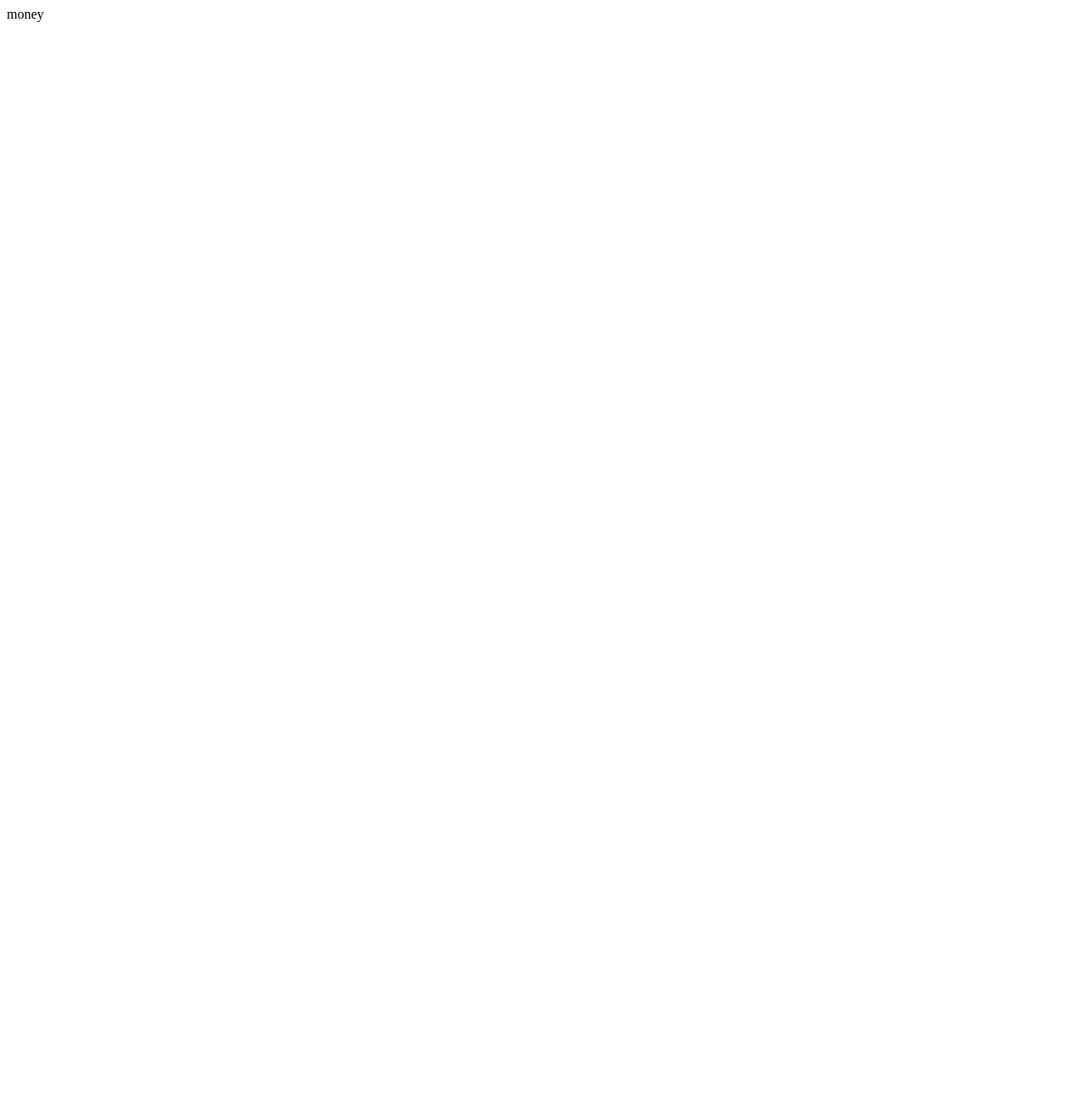
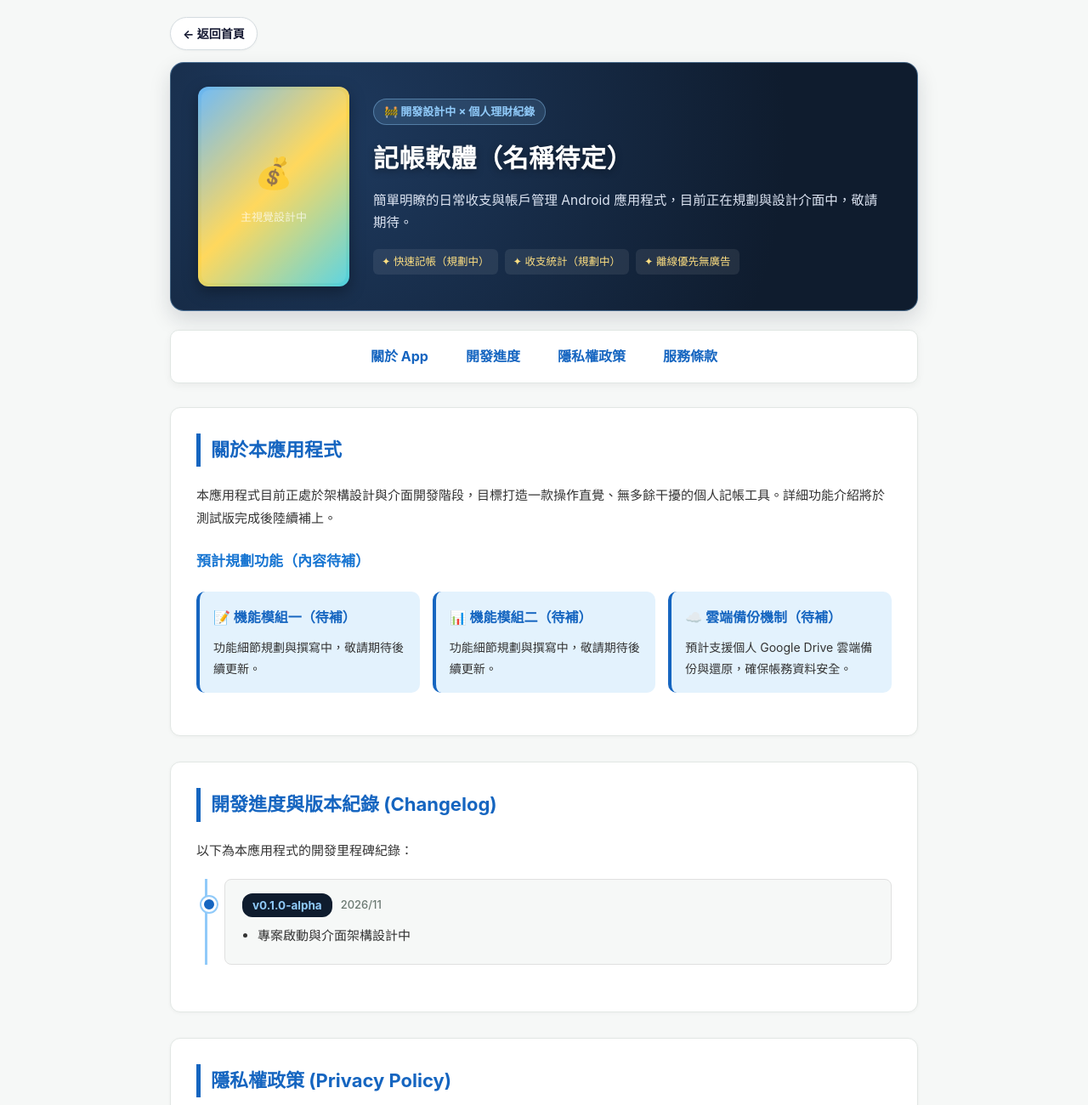
Before and after one commit to nelsonaoa/nelsonaoa.github.io, a plain HTML site: page money/index.html in a window 1280 px wide. Shown: the top 1300 px of the page at 85% size. Before the commit the page ends 800 px from the top, so only its background shows below. Drawn offline with Linux system fonts and the light colour scheme.

Commit message:
Create initial HTML structure for accounting app

```diff
--- a/money/index.html
+++ b/money/index.html
@@ -1 +1,112 @@
-money
+<!DOCTYPE html>
+<html lang="zh-TW">
+<head>
+    <meta charset="UTF-8">
+    <meta name="viewport" content="width=device-width, initial-scale=1.0">
+    <title>記帳軟體 - 官方網站、隱私權政策與服務條款</title>
+    <link rel="stylesheet" href="../project-style.css">
+</head>
+<body class="theme-blue">
+
+    <!-- 頂部返回導覽列 -->
+    <div class="top-bar">
+        <a href="../index.html" class="back-btn">← 返回首頁</a>
+    </div>
+
+    <!-- 主視覺橫幅 -->
+    <header class="hero-banner">
+        <div class="hero-image-wrapper">
+            <!-- 之後有主視覺圖時，將下方 div 替換為 <img src="hero-expense.jpg" alt="記帳軟體主視覺"> -->
+            <div class="hero-placeholder">
+                <span>💰</span>
+                主視覺設計中
+            </div>
+        </div>
+        <div class="hero-content">
+            <span class="hero-badge">🚧 開發設計中 × 個人理財紀錄</span>
+            <h1>記帳軟體（名稱待定）</h1>
+            <p class="subtitle">簡單明瞭的日常收支與帳戶管理 Android 應用程式，目前正在規劃與設計介面中，敬請期待。</p>
+            <div class="hero-tags">
+                <span>✦ 快速記帳（規劃中）</span>
+                <span>✦ 收支統計（規劃中）</span>
+                <span>✦ 離線優先無廣告</span>
+            </div>
+        </div>
+    </header>
+
+    <!-- 導覽列 -->
+    <nav>
+        <a href="#about">關於 App</a>
+        <a href="#changelog">開發進度</a>
+        <a href="#privacy">隱私權政策</a>
+        <a href="#terms">服務條款</a>
+    </nav>
+
+    <!-- 1. 應用程式介紹區塊 -->
+    <section id="about">
+        <h2>關於本應用程式</h2>
+        <p>本應用程式目前正處於架構設計與介面開發階段，目標打造一款操作直覺、無多餘干擾的個人記帳工具。詳細功能介紹將於測試版完成後陸續補上。</p>
+
+        <h3>預計規劃功能（內容待補）</h3>
+        <div class="feature-grid">
+            <div class="feature-item">
+                <h4>📝 機能模組一（待補）</h4>
+                <p>功能細節規劃與撰寫中，敬請期待後續更新。</p>
+            </div>
+            <div class="feature-item">
+                <h4>📊 機能模組二（待補）</h4>
+                <p>功能細節規劃與撰寫中，敬請期待後續更新。</p>
+            </div>
+            <div class="feature-item">
+                <h4>☁️ 雲端備份機制（待補）</h4>
+                <p>預計支援個人 Google Drive 雲端備份與還原，確保帳務資料安全。</p>
+            </div>
+        </div>
+    </section>
+
+    <!-- 2. 版本更新紀錄區塊 -->
+    <section id="changelog">
+        <h2>開發進度與版本紀錄 (Changelog)</h2>
+        <p>以下為本應用程式的開發里程碑紀錄：</p>
+
+        <div class="version-timeline">
+            <div class="version-card">
+                <div class="version-header">
+                    <span class="version-tag">v0.1.0-alpha</span>
+                    <span class="version-date">2026/11</span>
+                </div>
+                <ul>
+                    <li>專案啟動與介面架構設計中</li>
+                </ul>
+            </div>
+        </div>
+    </section>
+
+    <!-- 3. 隱私權政策區塊 -->
+    <section id="privacy">
+        <h2>隱私權政策 (Privacy Policy)</h2>
+        <p><strong>最後更新日期：2026 年 11 月（草擬版，正式上架前將依實際功能修訂）</strong></p>
+
+        <div class="highlight-box">
+            <strong>核心隱私承諾：</strong>本應用程式極力重視您的個人與財務隱私。所有帳務紀錄皆優先儲存於您的行動裝置本機，開發者絕不會收集、出售或存取您的個人財務資料。
+        </div>
+
+        <p>詳細隱私權條款與權限說明將於應用程式正式發布前完整補齊。若有任何疑問，歡迎透過下方信箱聯繫開發者。</p>
+    </section>
+
+    <!-- 4. 服務條款區塊 -->
+    <section id="terms">
+        <h2>服務條款 (Terms of Service)</h2>
+        <p><strong>最後更新日期：2026 年 11 月（草擬版）</strong></p>
+        <p>詳細服務條款內容待補，將於應用程式開放測試或上架前更新。</p>
+
+        <h3>聯絡我們</h3>
+        <p>開發者信箱：<a href="mailto:s973180@gmail.com">s973180@gmail.com</a></p>
+    </section>
+
+    <div class="footer">
+        &copy; 2026 記帳軟體專案. All rights reserved.
+    </div>
+
+</body>
+</html>
```
